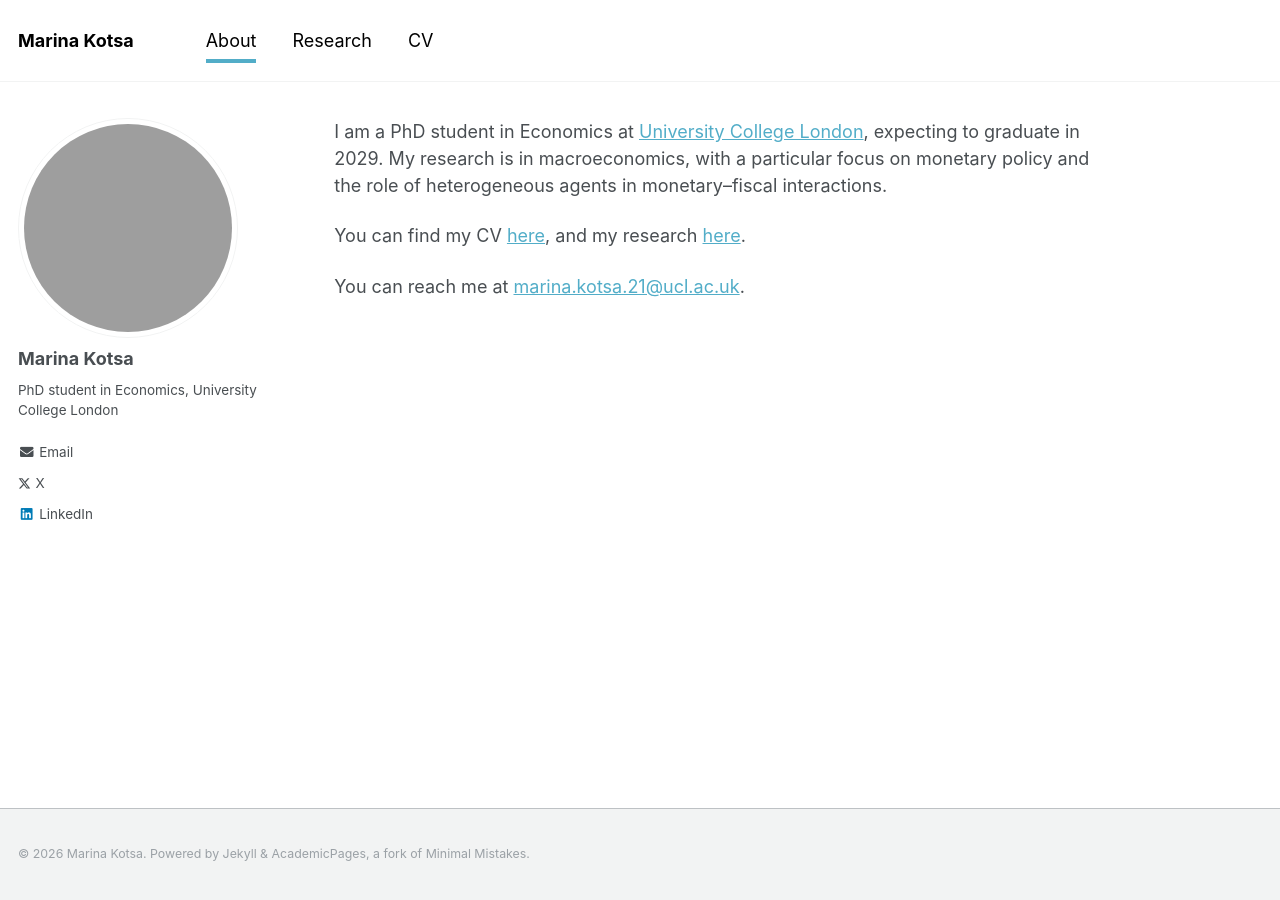
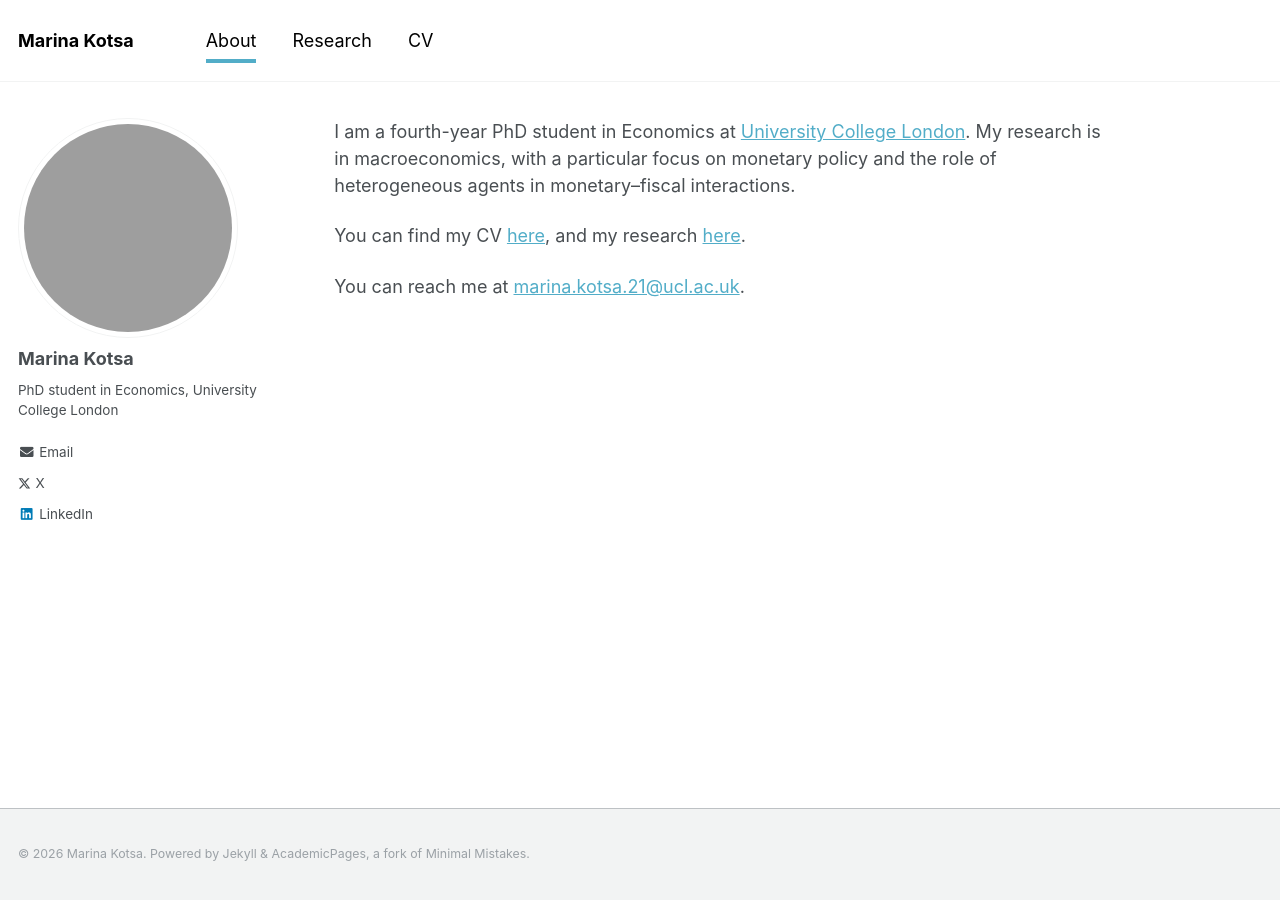
Before and after one commit to marina-kotsa/marina-kotsa.github.io, a Jekyll site: the page built from _pages/about.md, in a window 1280 px wide. Built offline with Jekyll 4.4.1, drawn with Linux system fonts in a browser that asks for light colours.

Commit message:
updated to fourth year

```diff
--- a/_pages/about.md
+++ b/_pages/about.md
@@ -4,7 +4,7 @@ seo_title: "Marina Kotsa | PhD student in Economics, University College London"
 author_profile: true
 ---
 
-I am a PhD student in Economics at [University College London](https://www.ucl.ac.uk/), expecting to graduate in 2029. My research is in macroeconomics, with a particular focus on monetary policy and the role of heterogeneous agents in monetary–fiscal interactions.
+I am a fourth-year PhD student in Economics at [University College London](https://www.ucl.ac.uk/). My research is in macroeconomics, with a particular focus on monetary policy and the role of heterogeneous agents in monetary–fiscal interactions.
 
 You can find my CV [here]({{ site.baseurl }}/pdfs/CV.pdf), and my research [here]({{ site.baseurl }}/research/).
 
```
